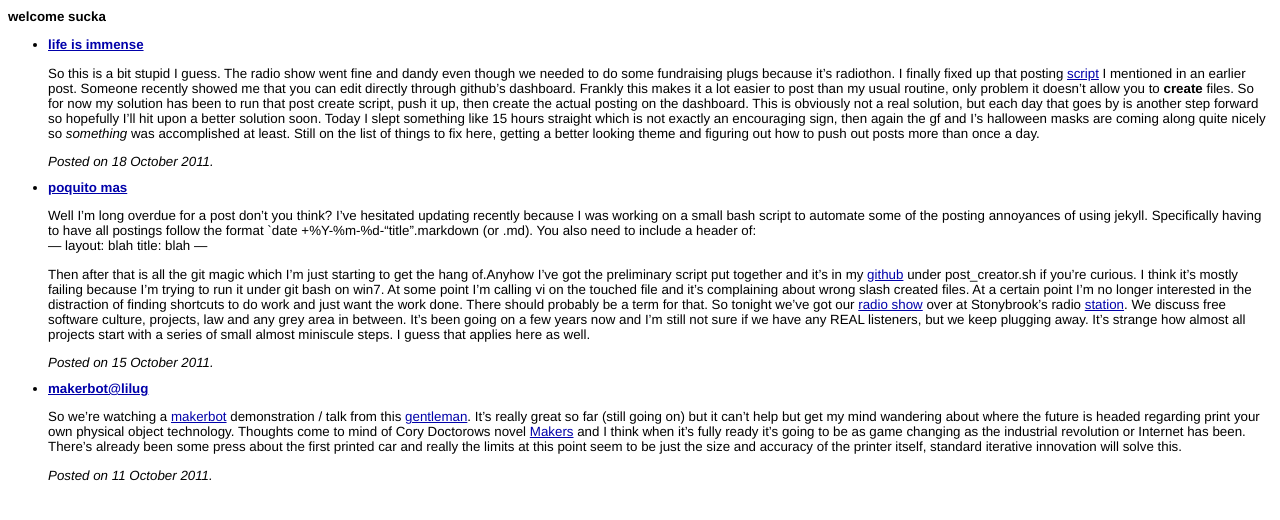
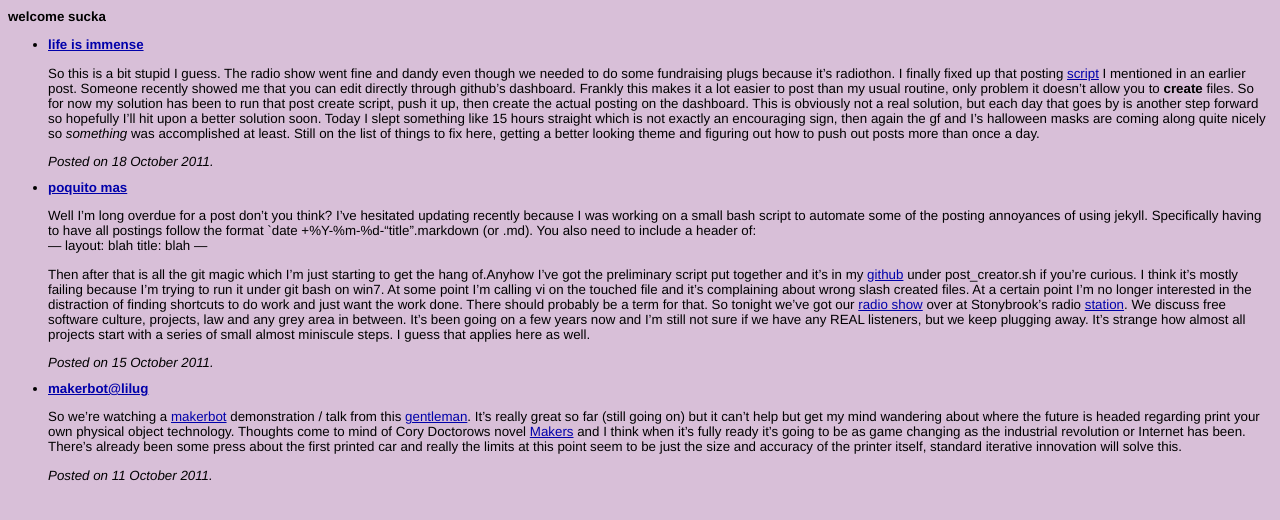
Before and after one commit to woeisme/woeisme.github.io, a Jekyll site: the page built from index.html, in a window 1280 px wide. Shown: the top 520 px of the page. Built offline with Jekyll 4.4.1, drawn with Linux system fonts in a browser that asks for light colours; Markdown is read by kramdown in place of the engine named in the settings.

Commit message:
changed body color

```diff
--- a/css/screen.css
+++ b/css/screen.css
@@ -16,7 +16,7 @@ html, body {
 }
 
 body {
-  background-color: white;
+  background-color: #D8BFD8;
   font: 13.34px helvetica, arial, clean, sans-serif;
   *font-size: small;
   text-align: left;
```
